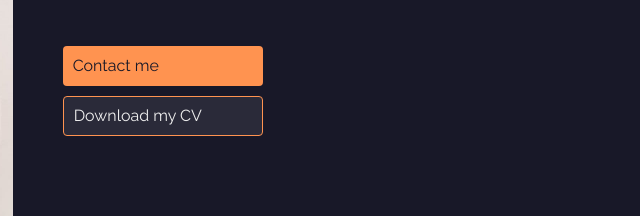
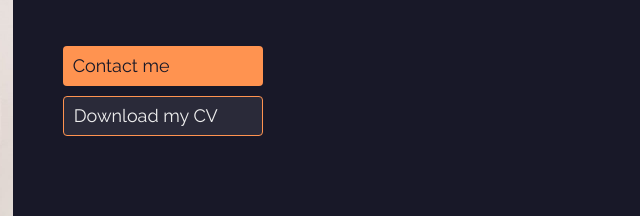
Before and after one commit to dimatori/portafolio, a plain HTML site: page index.html in a window 1280 px wide. Shown: the part 234-450 px from the top of the page, 606-1246 px from the left. Drawn offline with Linux system fonts and the light colour scheme; some icons are missing.

Commit message:
Fixing buttons size

```diff
--- a/css/desktop.css
+++ b/css/desktop.css
@@ -30,9 +30,13 @@
         margin: 0 0 0 0;
 }
 .profile_gral_button{
+  border-radius: 4px;
+  cursor:pointer;
+  font-size: var(--md);
   height: 4rem;
   width: 20rem;
   }
+
 /******Soft skills********/
 .profile_soft_skills{
     display:flex;
--- a/css/estilos.css
+++ b/css/estilos.css
@@ -66,13 +66,7 @@ ul {
   font-size: var(--bg);
 }
 
-.profile_gral_button{
-    border-radius: 4px;
-    cursor:pointer;
-    font-size: var(--md);
-    height: 4rem;
-    width: auto;
-    }
+
 
   .defect{
     background-color: var(--royal-orange);
```
